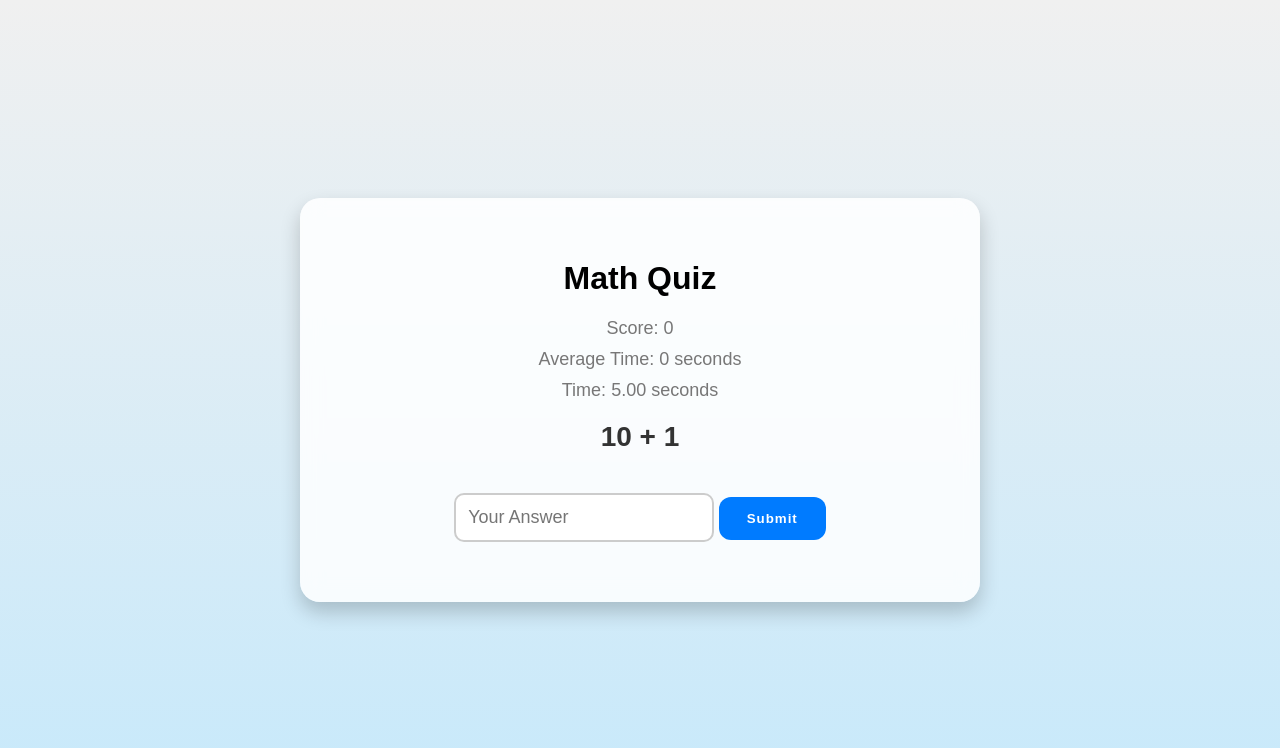
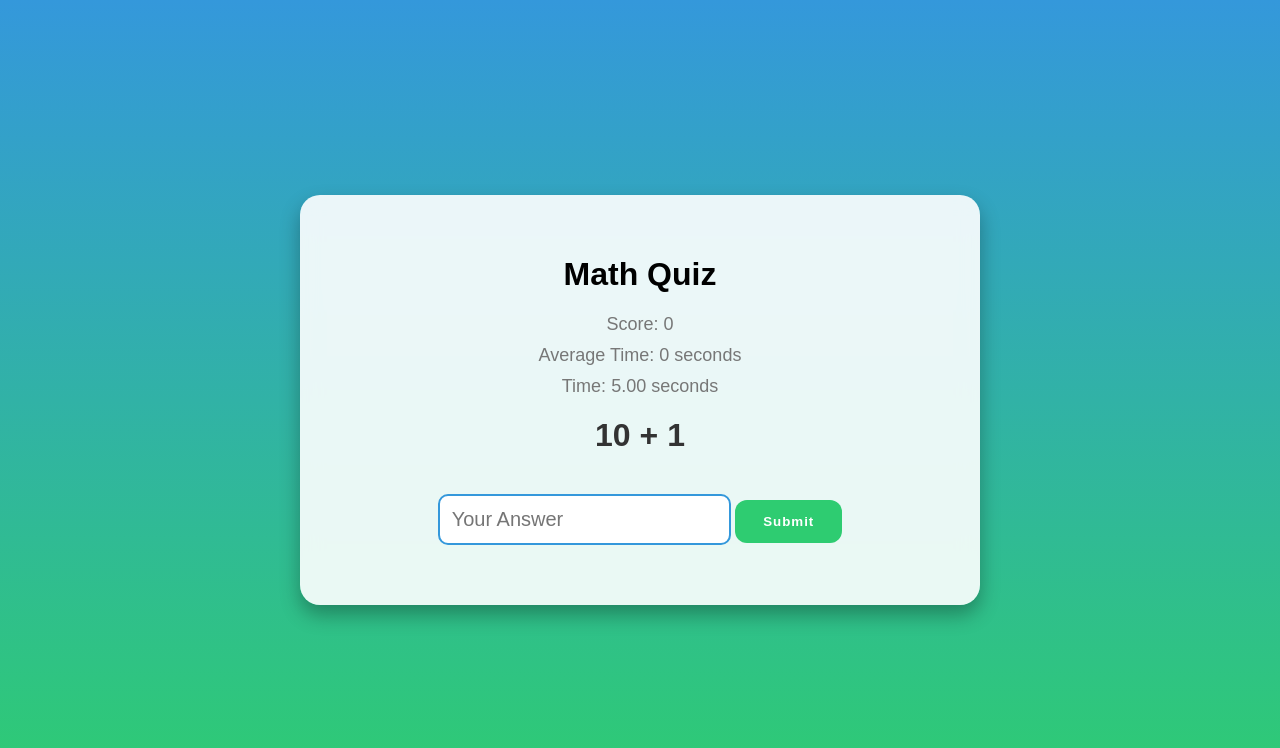
Before and after one commit to Jisll/MathGame, a plain HTML site: page index.html in a window 1280 px wide. Drawn offline with Linux system fonts and the light colour scheme.

Commit message:
Update styles.css

```diff
--- a/styles.css
+++ b/styles.css
@@ -1,12 +1,12 @@
 body {
-    font-family: Arial, sans-serif;
+    font-family: 'Arial', sans-serif;
     margin: 0;
     padding: 0;
     display: flex;
     justify-content: center;
     align-items: center;
     min-height: 100vh;
-    background-image: linear-gradient(to bottom, #f0f0f0, #c7e9fb);
+    background: linear-gradient(to bottom, #3498db, #2ecc71);
     animation: fadeIn 1s ease-in-out;
 }
 
@@ -21,11 +21,11 @@ body {
 
 .quiz-container {
     text-align: center;
-    background-color: rgba(255, 255, 255, 0.85);
+    background-color: rgba(255, 255, 255, 0.9);
     backdrop-filter: blur(10px);
     padding: 40px;
     border-radius: 20px;
-    box-shadow: 0 10px 20px rgba(0, 0, 0, 0.2);
+    box-shadow: 0 10px 20px rgba(0, 0, 0, 0.3);
     width: 80%;
     max-width: 600px;
     animation: slideIn 0.8s ease-in-out;
@@ -33,7 +33,7 @@ body {
 
 @keyframes slideIn {
     from {
-        transform: translateY(-50px);
+        transform: translateY(-30px);
         opacity: 0;
     }
     to {
@@ -44,7 +44,7 @@ body {
 
 .question {
     margin: 20px 0;
-    font-size: 28px;
+    font-size: 32px;
     font-weight: bold;
     color: #333;
     animation: fadeInUp 1s ease-in-out;
@@ -52,7 +52,7 @@ body {
 
 @keyframes fadeInUp {
     from {
-        transform: translateY(20px);
+        transform: translateY(10px);
         opacity: 0;
     }
     to {
@@ -64,9 +64,9 @@ body {
 #answer {
     padding: 12px;
     margin: 20px 0;
-    border: 2px solid #ccc;
+    border: 2px solid #3498db;
     border-radius: 10px;
-    font-size: 18px;
+    font-size: 20px;
     color: #555;
     transition: border-color 0.3s ease-in-out;
     animation: fadeIn 1s ease-in-out;
@@ -74,11 +74,11 @@ body {
 
 #answer:focus {
     outline: none;
-    border-color: #007bff;
+    border-color: #2ecc71;
 }
 
 #submit-btn {
-    background-color: #007bff;
+    background-color: #2ecc71;
     color: white;
     border: none;
     padding: 14px 28px;
@@ -88,11 +88,11 @@ body {
     letter-spacing: 1px;
     transition: background-color 0.3s ease-in-out;
     animation: fadeIn 1s ease-in-out;
-    font-family: Arial, sans-serif;
+    font-family: 'Arial', sans-serif;
 }
 
 #submit-btn:hover {
-    background-color: #0056b3;
+    background-color: #27ae60;
 }
 
 p {
```
